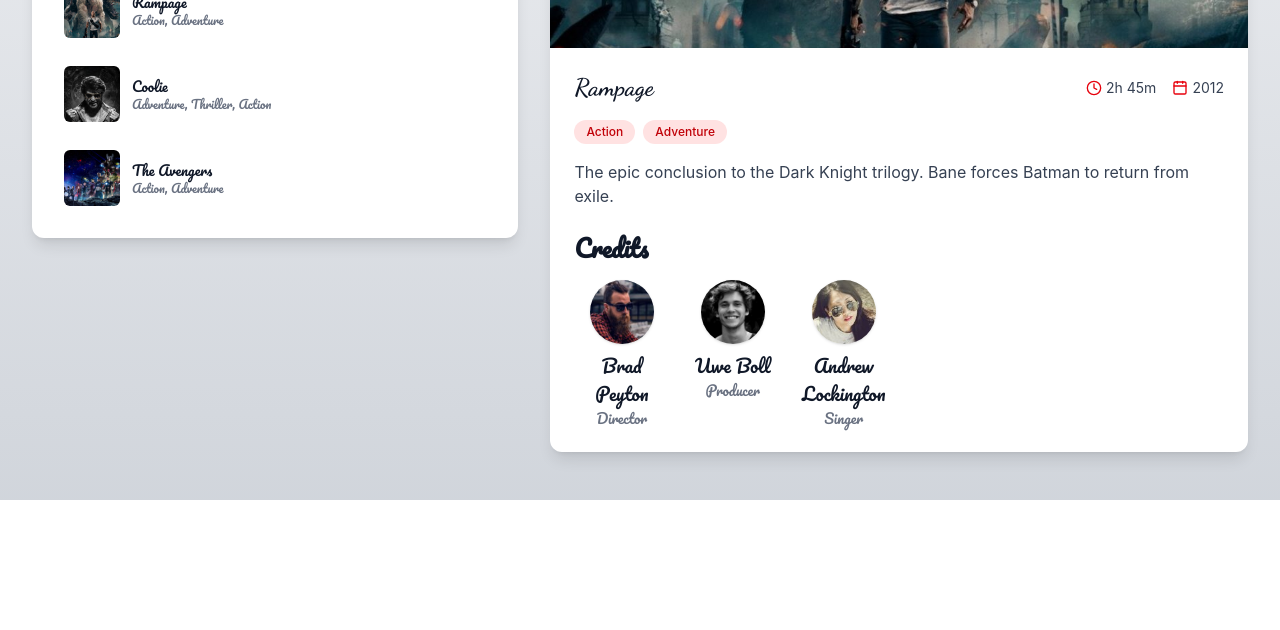
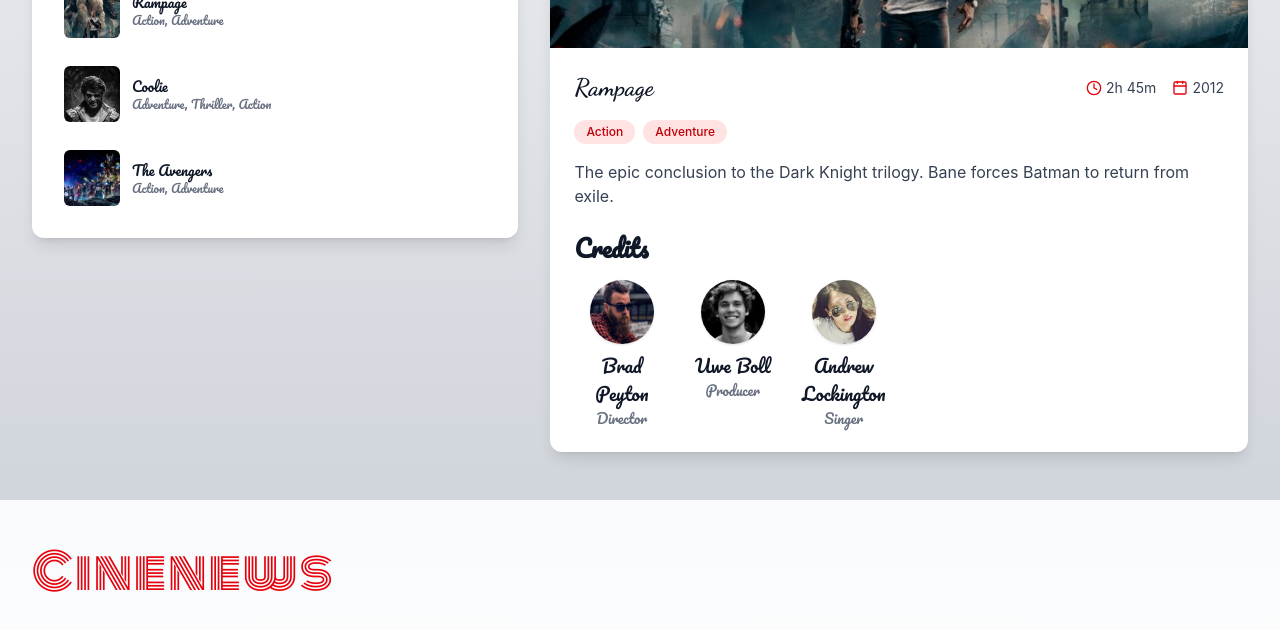
Before and after one commit to avhis-hek7/Movie_Booking_App, a React (Vite) app in the folder frontend/: page / in a window 1280 px wide. Shown: the part 1748-2378 px from the top of the page. Before the commit the page ends 2248 px from the top, so only its background shows below. Built offline with nearby package versions, Linux system fonts and the light colour scheme.

Commit message:
start a news section

```diff
--- /dev/null
+++ b/frontend/src/components/News.jsx
@@ -0,0 +1,29 @@
+import React from 'react'
+import { newsStyles, newsCSS } from '../assets/dummyStyles'
+import {sampleNews} from '../assets/newdummydata'
+
+const News = () => {
+  return (
+    <div className={newsStyles.container}>
+        <style>{`@import url('https://fonts.googleapis.com/css2?family=Monoton&family=Roboto:wght@300;400;700&display=swap');`}</style>
+
+        <header className={newsStyles.header}>
+            <div className={newsStyles.headerFlex}>
+                <div className={newsStyles.logoContainer}>
+                    <div className={newsStyles.logoText} style={{
+                        fontFamily:"Monoton, cursive"
+                    }}>
+                        Cinenews
+
+                    </div>
+                </div>
+
+            </div>
+
+        </header>
+
+    </div>
+  )
+}
+
+export default News
--- a/frontend/src/pages/Home.jsx
+++ b/frontend/src/pages/Home.jsx
@@ -3,6 +3,7 @@
 import Banner from '../components/Banner'
 import Movies from '../components/Movies'
 import Trailers from '../components/Trailers'
+import News from '../components/News'
 
 const Home = () => {
   return (
@@ -11,6 +12,7 @@
         <Banner/>
         <Movies/>
         <Trailers/>
+        <News/>
     </div>
   )
 }
```
